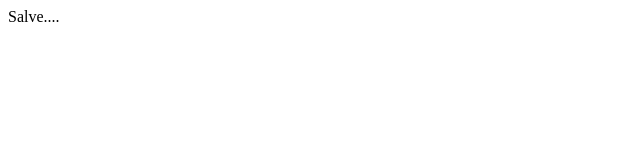
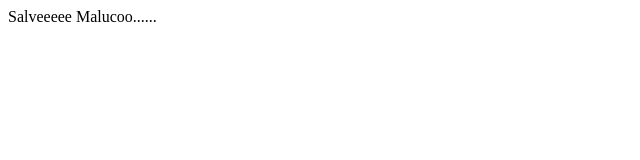
Before and after one commit to Marcos2oliver/empresa, a plain HTML site: page index.html in a window 1280 px wide. Shown: the whole page, without its empty margins (0-640 px from the left). Drawn offline with Linux system fonts and the light colour scheme.

Commit message:
index.html

```diff
--- a/index.html
+++ b/index.html
@@ -1,5 +1,5 @@
 <html>
-    Salve....
+    Salveeeee Malucoo......
 
 
 
```
